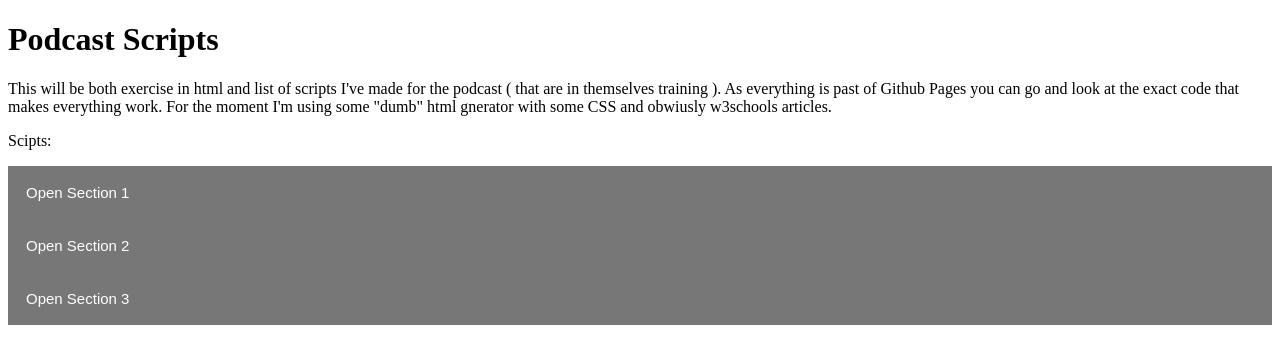
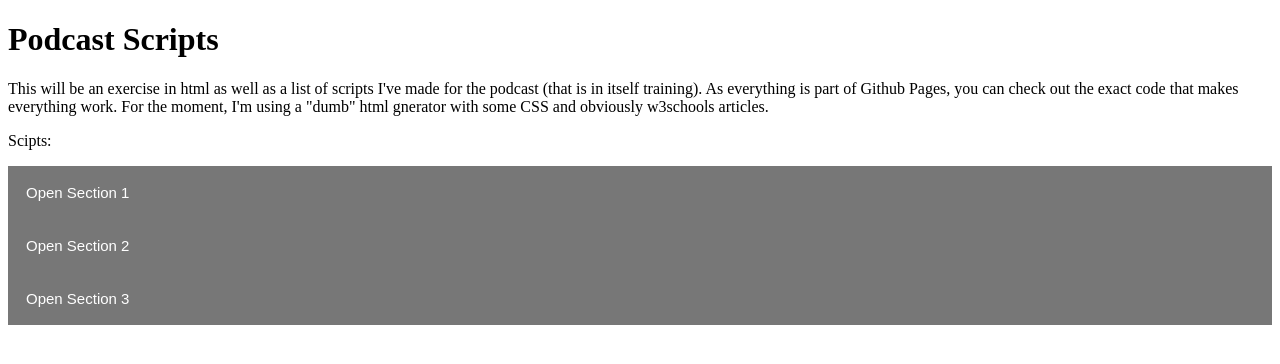
Before and after one commit to Star-Squid/landsil.github.io, a Jekyll site: the page mateusz/beta_podcast_scripts.html, which Jekyll copies as it is, in a window 1280 px wide. Shown: the top 364 px of the page. Built offline with Jekyll 4.4.1, drawn with Linux system fonts in a browser that asks for light colours.

Commit message:
Better phrasing

```diff
--- a/mateusz/beta_podcast_scripts.html
+++ b/mateusz/beta_podcast_scripts.html
@@ -31,7 +31,7 @@
 
 <h1>Podcast Scripts</h1>
 
-<p> This will be both exercise in html and list of scripts I've made for the podcast ( that are in themselves training ). As everything is past of Github Pages you can go and look at the exact code that makes everything work. For the moment I'm using some "dumb" html gnerator with some CSS and obwiusly w3schools articles.</p>
+<p> This will be an exercise in html as well as a list of scripts I've made for the podcast (that is in itself training). As everything is part of Github Pages, you can check out the exact code that makes everything work. For the moment, I'm using a "dumb" html gnerator with some CSS and obviously w3schools articles.</p>
 
 <p>Scipts:</p>
 <button type="button" class="collapsible">Open Section 1</button>
```
